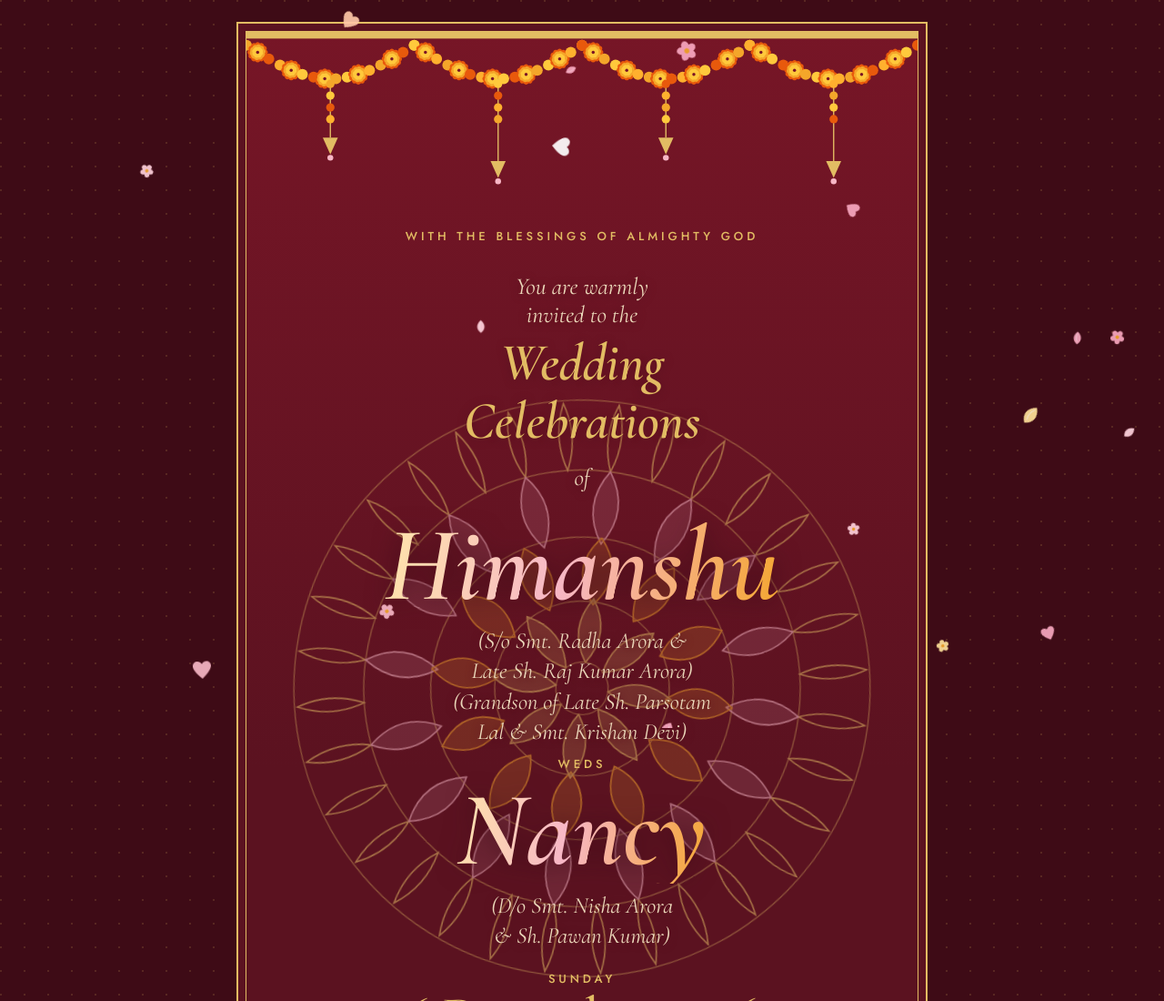
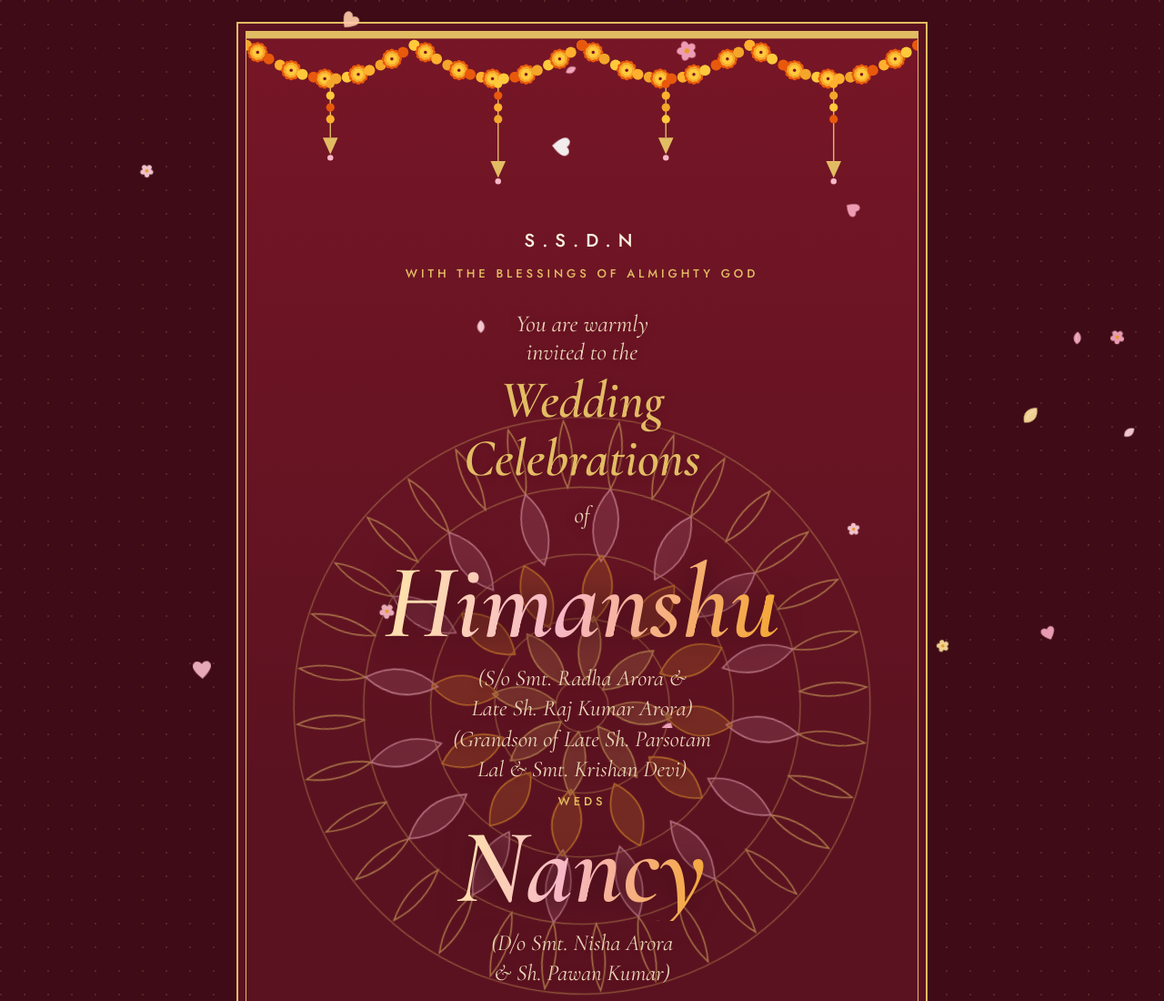
Before and after one commit to pgprateekgarg2/himanshu-nancy-wedding-invite, a plain HTML site: page index.html in a window 1280 px wide. Shown: the top 1100 px of the page at 91% size. Drawn offline with nearby package versions, Linux system fonts and the light colour scheme.

Commit message:
Update index.html

```diff
--- a/index.html
+++ b/index.html
@@ -66,6 +66,7 @@ h1, h2, h3, p { text-wrap: balance; }
   text-transform: uppercase;
   color: var(--gold);
 }
+.invoc { font-size: 20px; letter-spacing: 0.4em; margin-bottom: -10px; color: var(--ivory); }
 .torana { display: block; width: calc(100% + 2 * var(--pad)); margin: 0 calc(-1 * var(--pad)); height: auto; }
 .torana.flip { transform: scaleY(-1); margin-top: 8px; margin-bottom: -48px; }
 .hero { position: relative; width: 100%; display: flex; flex-direction: column; align-items: center; gap: 22px; padding: 12px 0 4px; }
@@ -232,6 +233,7 @@ h2.section { margin: 0; font-style: italic; font-weight: 400; font-size: clamp(3
 
 <section class="hero">
 <div class="mandala" id="mandala" aria-hidden="true"></div>
+<p class="label invoc">S.S.D.N</p>
 <p class="label">With the blessings of Almighty God</p>
 <div class="host">
 <p class="host-req">You are warmly invited to the</p>
```
